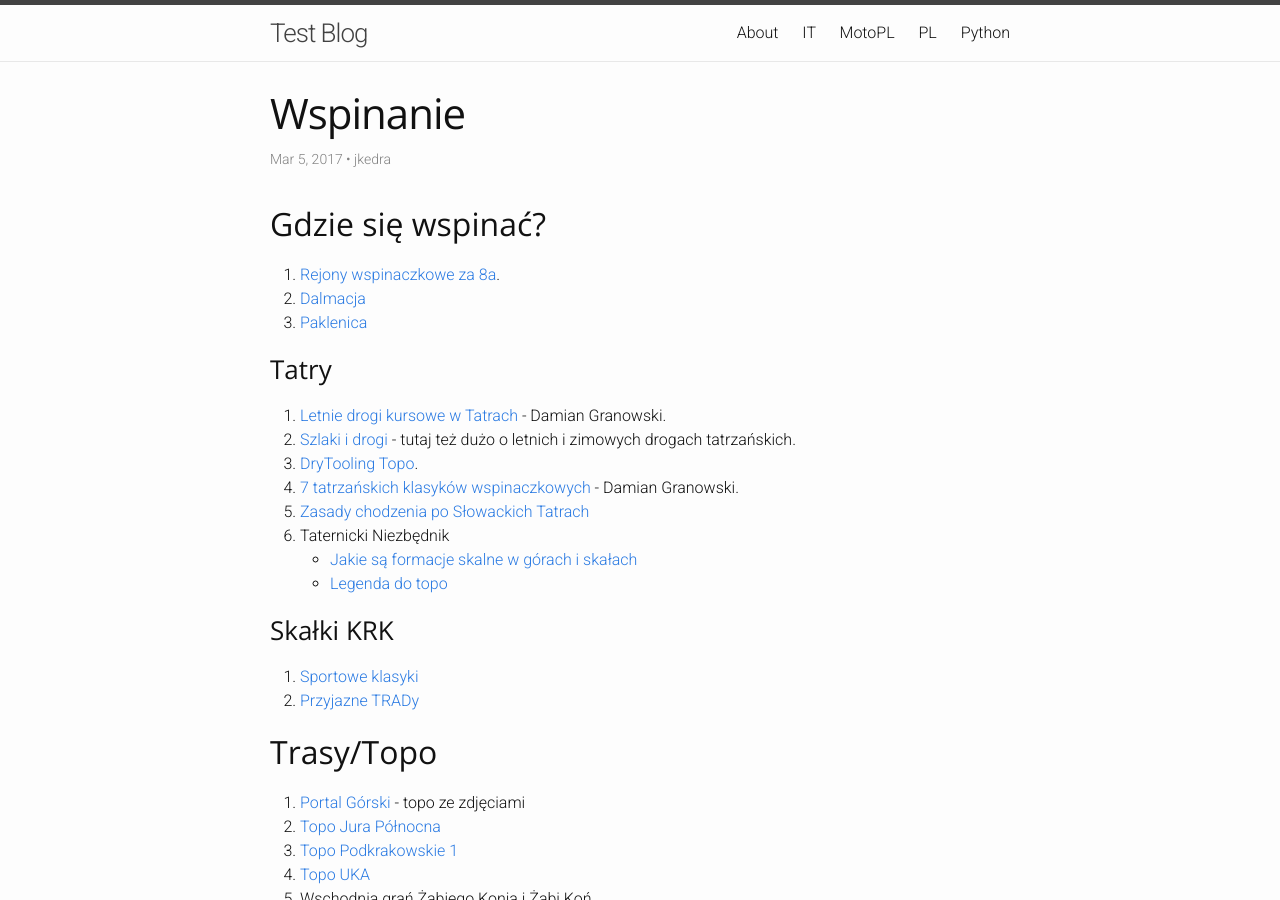
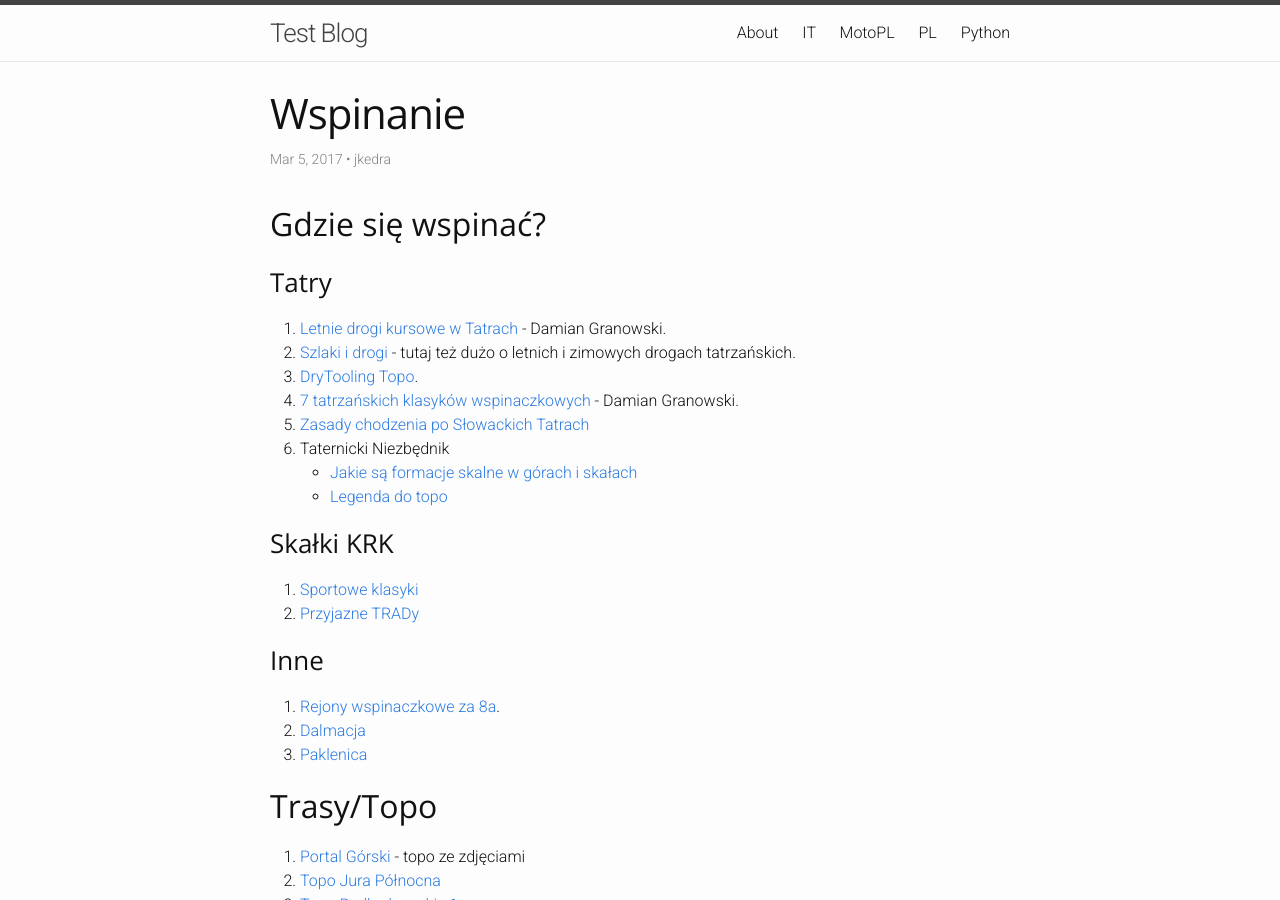
Before and after one commit to jkedra/jkedra.github.io, a Jekyll site: the page built from _posts/2017-03-05-wspinanie.md, in a window 1280 px wide and 900 px high. Built offline with Jekyll 4.4.1, drawn with Linux system fonts in a browser that asks for light colours; some of the changed lines change nothing that is shown.

Commit message:
gdzie się wspinać

```diff
--- a/_posts/2017-03-05-wspinanie.md
+++ b/_posts/2017-03-05-wspinanie.md
@@ -6,10 +6,6 @@ language: pl
 ---
 
 ## Gdzie się wspinać?
-
-1. [Rejony wspinaczkowe za 8a][8a-rejony].
-2. [Dalmacja](http://dalmatiaclimbing.com/)
-3. [Paklenica](http://www.paklenica-croatia.com/)
 
 ### Tatry
 
@@ -28,6 +24,13 @@ language: pl
 
 1. [Sportowe klasyki](http://winterclimb.com/hydepark/item/26-the-best-climbing-routes-near-of-cracow)
 2. [Przyjazne TRADy](http://winterclimb.com/hydepark/item/28-tradowe-klasyki-pod-krakowem)
+
+### Inne
+
+1. [Rejony wspinaczkowe za 8a][8a-rejony].
+2. [Dalmacja](http://dalmatiaclimbing.com/)
+3. [Paklenica](http://www.paklenica-croatia.com/)
+
 
 ## Trasy/Topo
 
```
